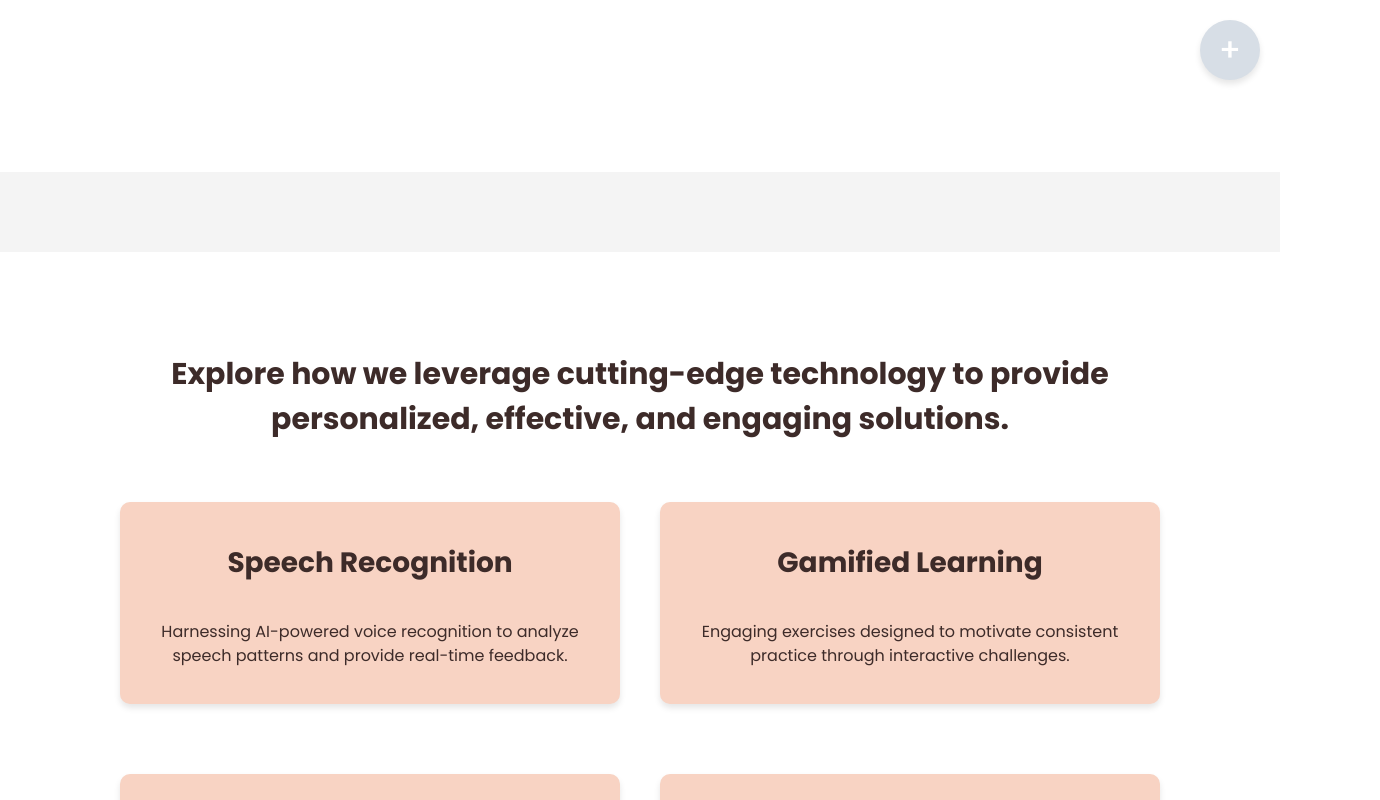
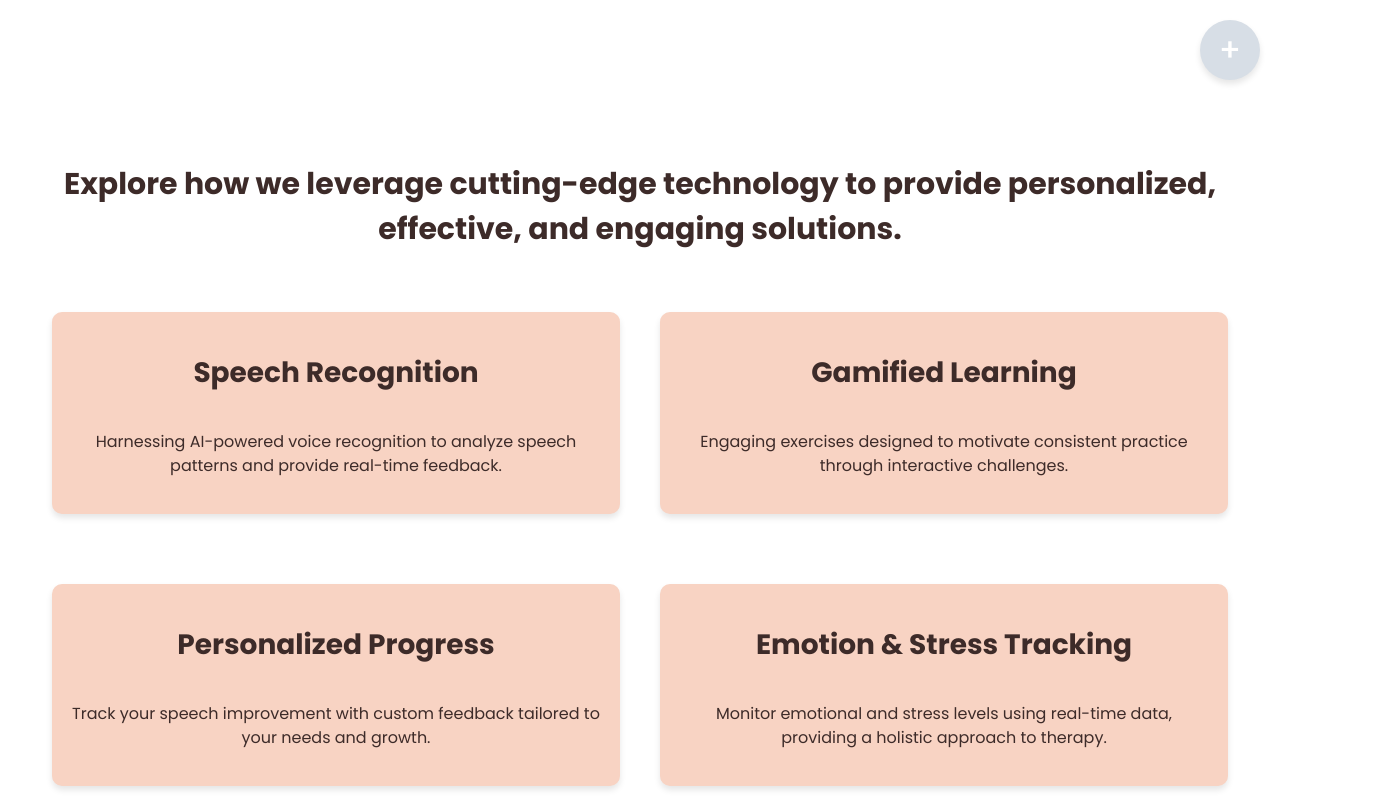
Before and after one commit to SecretariatV/Spoko, a React (Vite) app: page / in a window 1280 px wide. Shown: the part 700-1500 px from the top of the page, 1380 px wide, since content can reach past the window. Built offline with nearby package versions, Linux system fonts and the light colour scheme; no server answers; sample sign-in values are in the browser's storage.

Commit message:
fixing formatting

```diff
--- a/src/pages/Exercises.css
+++ b/src/pages/Exercises.css
@@ -13,7 +13,7 @@
 }
 
 .title {
-  font-size: 2.0rem;  /* Increased font size for better visibility */
+  font-size: 1.5rem;  /* Increased font size for better visibility */
   color: #3D2B29;     /* Dark brown color */
   margin: 0;          /* Removes default margin */
 }
--- a/src/pages/Exercises.jsx
+++ b/src/pages/Exercises.jsx
@@ -16,6 +16,7 @@ function Exercises() {
         <AnimatedHeading className="title" text="What would you like to learn?" />
       </div>
     </div>
+
 <div className="board-row">
         <button
           className="board-box board-box-articulation"
--- a/src/pages/Home.css
+++ b/src/pages/Home.css
@@ -267,135 +267,3 @@ button:hover {
   height: auto;
   margin-right: 20px; /* Space between image and text */
 }
-
-.middle-banner {
-  background-color: #ff9900; /* Soft orange to match your theme */
-  text-align: center;
-  padding: 12px 0;
-  font-size: 1.5rem;
-  font-weight: bold;
-  border-radius: 10px;
-  width: 100%;
-  overflow: hidden;
-  display: flex;
-  justify-content: center;
-  align-items: center;
-  position: relative;
-}
-
-.marquee {
-  display: flex;
-  gap: 30px;
-  animation: scrollText 60s linear infinite; /* Slower movement */
-}
-
-/* Slow rotation for icons */
-.spin {
-  display: inline-block;
-  animation: spin 15s linear infinite; /* Even slower spin */
-}
-
-/* Text styling */
-.banner-text {
-  font-size: 1.4rem;
-  color: white; /* White text for contrast */
-  transition: transform 0.3s ease-in-out;
-}
-
-.banner-text:hover {
-  transform: scale(1.1);
-  color: #ffd700; /* Gold highlight on hover */
-}
-
-/* Keyframes for slow spinning icons */
-@keyframes spin {
-  0% { transform: rotate(0deg); }
-  100% { transform: rotate(360deg); }
-}
-
-/* Slow, smooth text scrolling */
-@keyframes scrollText {
-  from { transform: translateX(50%); }
-  to { transform: translateX(-50%); }
-}
-
-.middle-banner {
-  background-color: #f4f4f4; /* Light gray for a modern, soft look */
-  color: #333; /* Dark gray for readability */
-  text-align: center;
-  padding: 15px 0;
-  font-size: 1.5rem;
-  font-weight: bold;
-  border-radius: 0; /* Extends edge-to-edge */
-  width: 100%; /* Full width */
-  overflow: hidden;
-  position: relative;
-}
-
-/* Moving text inside the fixed full-width banner */
-.marquee {
-  display: flex;
-  gap: 40px;
-  animation: scrollText 100s linear infinite; /* Slow, smooth scrolling */
-  white-space: nowrap;
-  width: fit-content;
-}
-
-/* Slow rotation for icons */
-.spin {
-  display: inline-block;
-  animation: spin 12s linear infinite; /* Smooth spinning */
-}
-
-/* Text Styling */
-.banner-text {
-  font-size: 1.4rem;
-  color: #333;
-}
-
-/* Keyframes for slow spinning icons */
-@keyframes spin {
-  0% { transform: rotate(0deg); }
-  100% { transform: rotate(360deg); }
-}
-
-/* Smooth, slow scrolling text */
-@keyframes scrollText {
-  from { transform: translateX(100%); }
-  to { transform: translateX(-100%); }
-}
-
-.marquee {
-  display: flex;
-  gap: 40px;
-  animation: scrollText 100s linear infinite;
-  white-space: nowrap;
-  width: max-content; /* Ensures smooth scrolling without shifting */
-  position: absolute; /* Prevents affecting the parent div */
-}
-
-.solutions-container,
-.container {
-  margin-top: 20px; /* Reset spacing after the banner */
-  margin-left: 100px;
-  margin-right: 100px;
-
-}
-
-.middle-banner {
-  background-color: #f4f4f4;
-  color: #333;
-  text-align: center;
-  font-size: 1.5rem;
-  font-weight: bold;
-  width: 100vw; /* Full width without affecting layout */
-  overflow: hidden;
-  position: relative;
-  height: 50px; /* Fixed height so it doesn’t affect content below */
-  display: flex;
-  align-items: center;
-  justify-content: center;
-  margin: 20px 0; /* Keeps spacing consistent */
-  z-index: 10; /* Keeps it above other elements */
-  margin-bottom: 100px;
-}
--- a/src/pages/Home.jsx
+++ b/src/pages/Home.jsx
@@ -23,50 +23,6 @@ function Home() {
 
 {/* Middle Rotating Banner Section */}
 <div className="middle-banner">
-  <div className="marquee">
-    <span className="emoji spin">🗣️</span>
-    <span className="banner-text"> Speak Clearly </span>
-    <span className="emoji spin">🎤</span>
-    <span className="banner-text"> Track Your Progress </span>
-    <span className="emoji spin">😊</span>
-    <span className="banner-text"> Build Confidence </span>
-    <span className="emoji spin">📈</span>
-    <span className="banner-text"> AI-Powered Feedback </span>
-    <span className="emoji spin">🔊</span>
-    <span className="banner-text"> Strengthen Your Voice </span>
-    <span className="emoji spin">💬</span>
-    <span className="banner-text"> Express Yourself </span>
-    <span className="emoji spin">🧠</span>
-    <span className="banner-text"> Mindful Speaking </span>
-    <span className="emoji spin">🗣️</span>
-    <span className="banner-text"> Speak Clearly </span>
-    <span className="emoji spin">🎤</span>
-    <span className="banner-text"> Track Your Progress </span>
-    <span className="emoji spin">😊</span>
-    <span className="banner-text"> Build Confidence </span>
-    <span className="emoji spin">📈</span>
-    <span className="banner-text"> AI-Powered Feedback </span>
-    <span className="emoji spin">🔊</span>
-    <span className="banner-text"> Strengthen Your Voice </span>
-    <span className="emoji spin">💬</span>
-    <span className="banner-text"> Express Yourself </span>
-    <span className="emoji spin">🧠</span>
-    <span className="banner-text"> Mindful Speaking </span>
-    <span className="emoji spin">🗣️</span>
-    <span className="banner-text"> Speak Clearly </span>
-    <span className="emoji spin">🎤</span>
-    <span className="banner-text"> Track Your Progress </span>
-    <span className="emoji spin">😊</span>
-    <span className="banner-text"> Build Confidence </span>
-    <span className="emoji spin">📈</span>
-    <span className="banner-text"> AI-Powered Feedback </span>
-    <span className="emoji spin">🔊</span>
-    <span className="banner-text"> Strengthen Your Voice </span>
-    <span className="emoji spin">💬</span>
-    <span className="banner-text"> Express Yourself </span>
-    <span className="emoji spin">🧠</span>
-    <span className="banner-text"> Mindful Speaking </span>
-  </div>
 </div>
 
 
```
